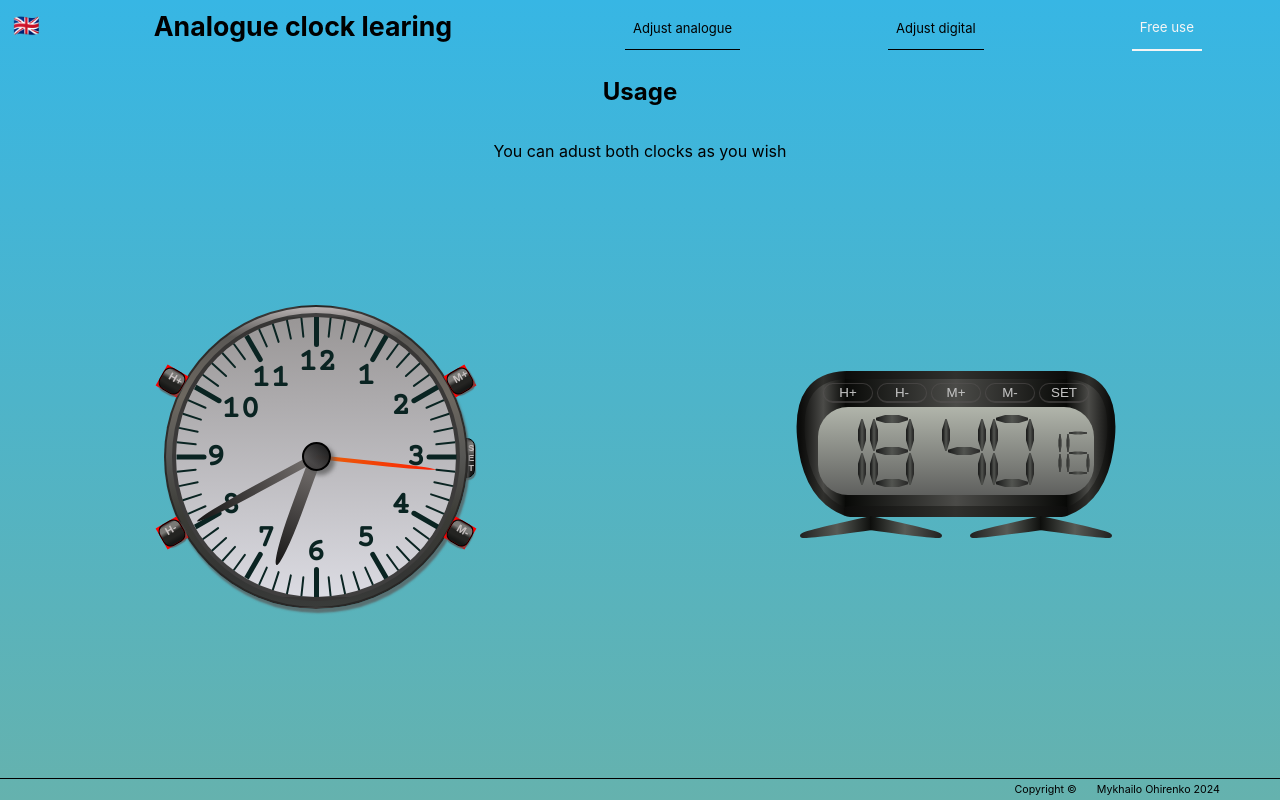
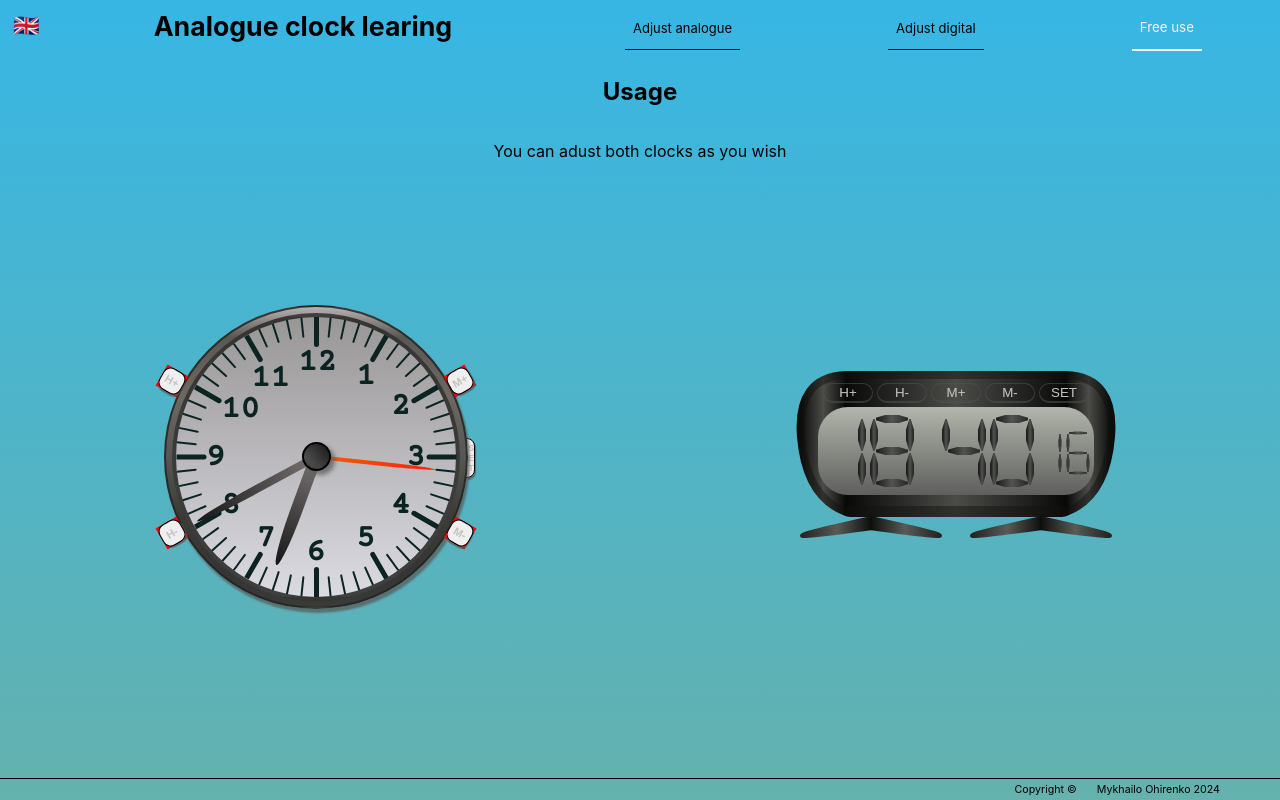
Before and after one commit to Maohirenko/clock, a React (Create React App) app: page /clock/time in a window 1280 px wide. Built offline with nearby package versions, Linux system fonts and the light colour scheme.

Commit message:
better version

```diff
--- a/src/components/analogue-clock/analogue-clock.module.css
+++ b/src/components/analogue-clock/analogue-clock.module.css
@@ -226,24 +226,24 @@
     position: absolute;
 }
 
-.modifiers>button {
+.modifiers button {
     z-index: 2;
     display: flex;
     justify-content: center;
     align-items: center;
 }
 
-.modifiers > div {
+.modifiers>div {
+    background-color: red;
     height: 24px;
     width: 24px;
-    background-color: red;
 }
 
 .controlButtons button {
     max-height: 24px;
     max-width: 24px;
     color: #c7c1c1;
-    background: linear-gradient(rgb(51, 50, 50) 0%, rgb(122, 121, 118) 10% 30%, rgb(36, 36, 34) 50% 70%, rgb(22, 23, 22) 90% 100%);
+    /* background: linear-gradient(rgb(51, 50, 50) 0%, rgb(122, 121, 118) 10% 30%, rgb(36, 36, 34) 50% 70%, rgb(22, 23, 22) 90% 100%); */
     border-radius: 8px;
     border: 1px solid black;
     font-weight: 600;
@@ -346,15 +346,18 @@
     }
 }
 
-.buttonHPlus:active button, .buttonHMinus:active button  {
+.buttonHPlus:active button,
+.buttonHMinus:active button {
     margin-right: -4px;
 }
-.buttonMPlus:active button, .buttonMMinus:active button {
+
+.buttonMPlus:active button,
+.buttonMMinus:active button {
     margin-left: -4px;
 }
 
 .modifiers:active {
-    z-index: -6;
+    /* z-index: -6; */
 }
 
 .buttonSet:active {
--- a/src/components/button-long-press/index.jsx
+++ b/src/components/button-long-press/index.jsx
@@ -140,7 +140,7 @@ export default function LongPressButton({ buttonText, clockModifier, isClockRunn
 
     return (
         <div ref={ref}>
-            <button style={isModalShown ? { pointerEvents: "none" } : null} ref={ref}>{buttonText}</button>
+            <button style={isModalShown ? { pointerEvents: "none" } : null}>{buttonText}</button>
         </div>
     )
 }
```
